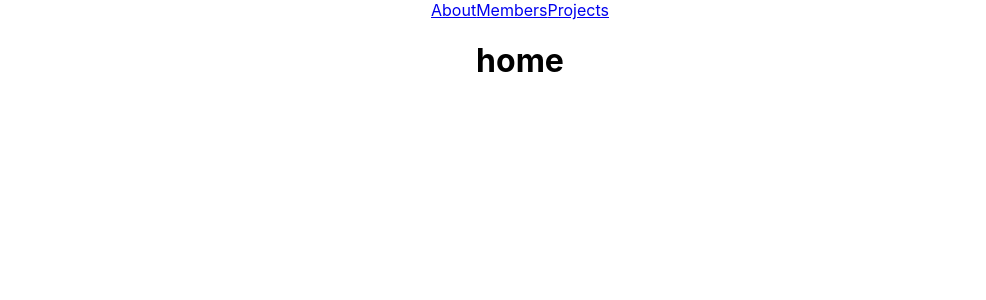
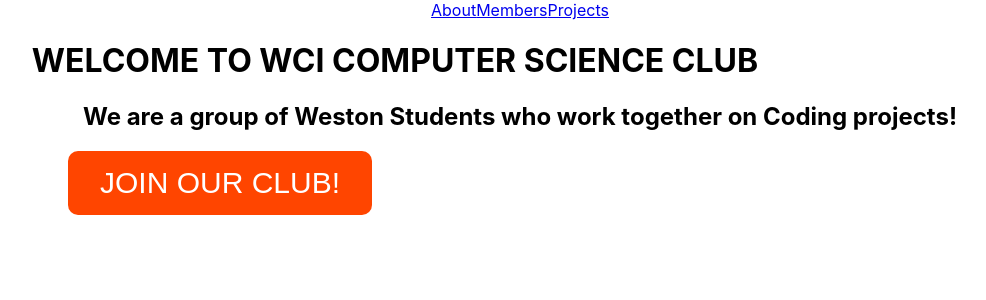
Before and after one commit to WestonCI-CS/WestonCI-CS.github.io, a React (Create React App) app: page / in a window 1280 px wide. Shown: the top 300 px of the page, without its empty margins (120-1106 px from the left). Built offline with nearby package versions, Linux system fonts and the light colour scheme.

Commit message:
Added brief introduction and Button to club sign up

```diff
--- a/src/components/Home.jsx
+++ b/src/components/Home.jsx
@@ -1,11 +1,14 @@
 import { useEffect, useState } from "react";
 import { Col, Container, Row } from "react-bootstrap";
+import "../styles/home.css";
 
 export default function Home(){
     return (
         <div>
             <Container>
-                <h1>home</h1>
+                <h1 className="welcome">WELCOME TO WCI COMPUTER SCIENCE CLUB</h1>
+                <h2>We are a group of Weston Students who work together on Coding projects!</h2>
+                <button className="join-button" onclick="window.location.href='https://hackclub.com/';">JOIN OUR CLUB!</button>
             </Container>
         </div>
     );
--- /dev/null
+++ b/src/styles/home.css
@@ -0,0 +1,20 @@
+.welcome {
+    margin-right: 250px;
+}
+
+.join-button {
+    color: orangered;
+    background-color: orangered;
+    color: white;
+    border: none;
+    font-size: 30px;
+    margin-right: 600px;
+    padding: 15px 32px;
+    border-radius: 10px;
+    box-sizing: border-box;
+    text-align: left;
+    text-decoration: none;
+    display: inline-block;
+    font-style: impact;
+    font-style: bold;
+}
```
Also changed, not shown: src/App.css (line endings or trailing spaces).
